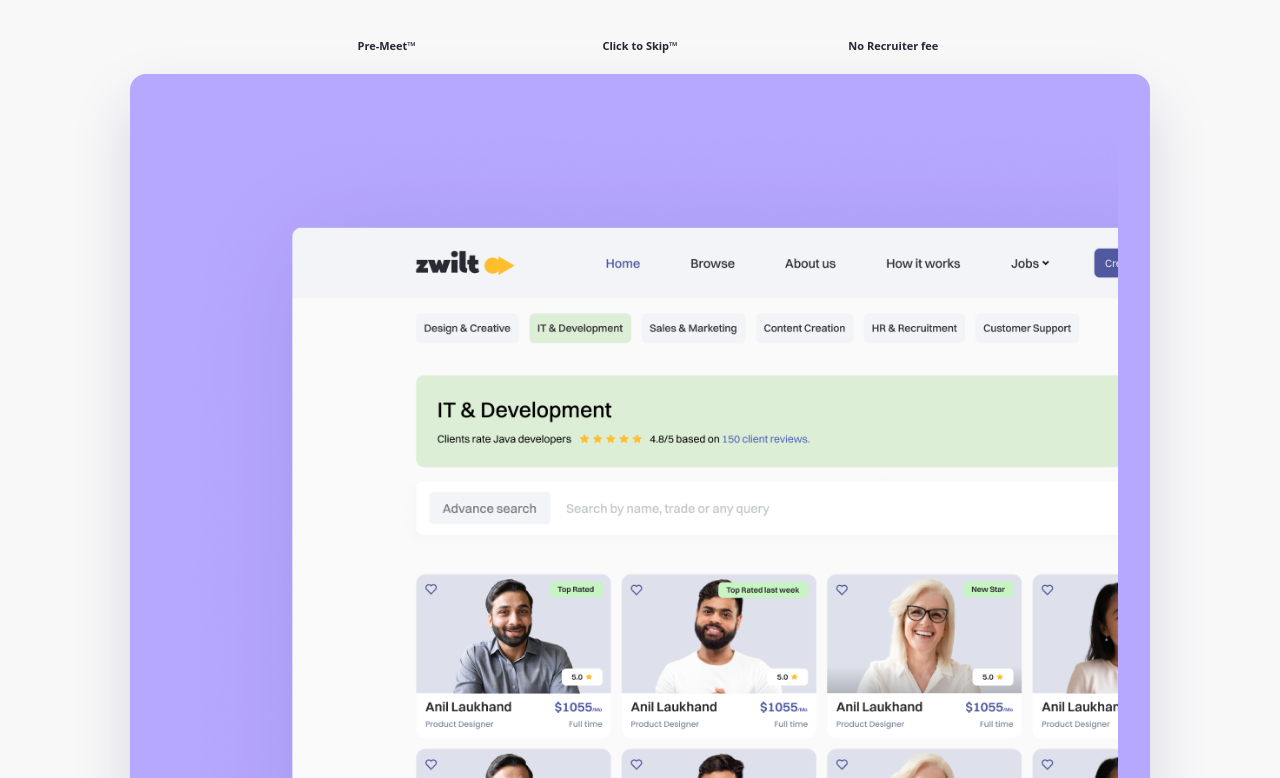
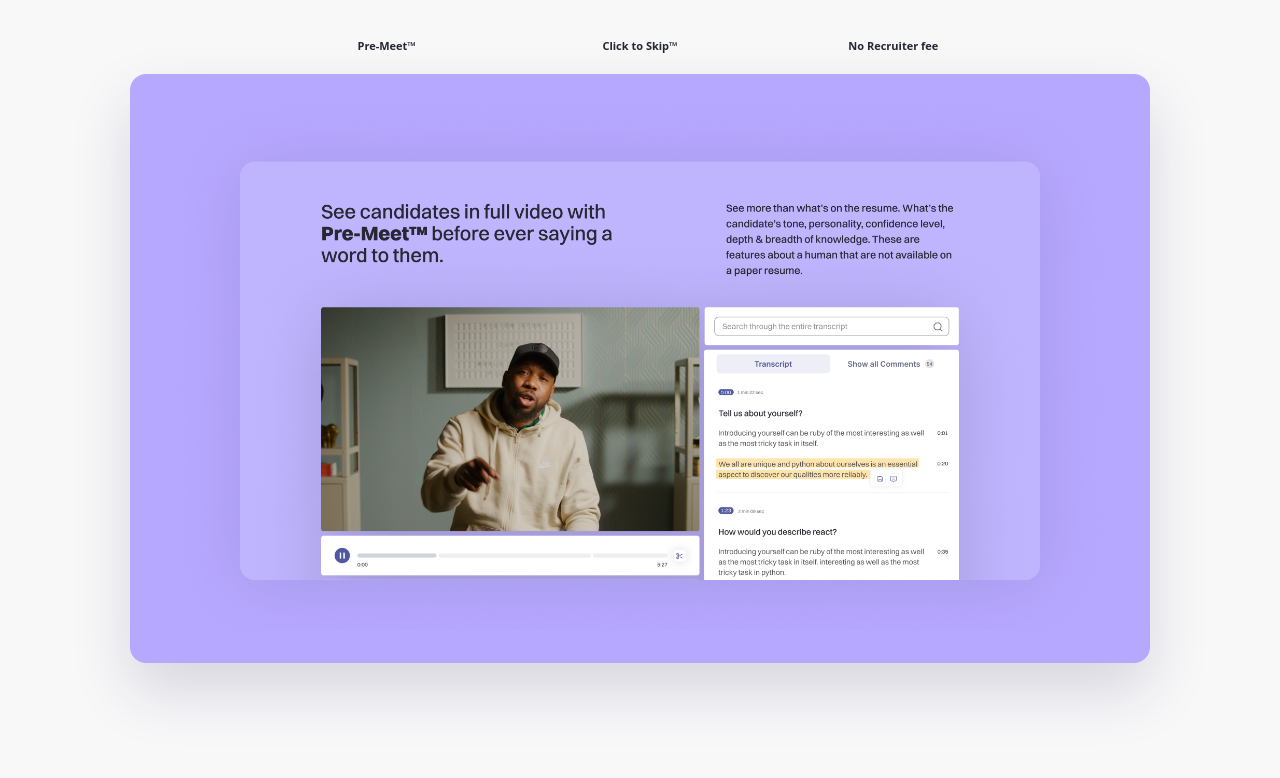
Before and after one commit to Mauricecliff/Punch-Assesment, a Next.js app: page / in a window 1280 px wide. Shown: the part 2502-3280 px from the top of the page. Built offline with nearby package versions, Linux system fonts and the light colour scheme.

Commit message:
🧱 added browse comp

```diff
--- a/app/components/Browse.tsx
+++ b/app/components/Browse.tsx
@@ -24,7 +24,7 @@ export default function Browse() {
 
         <div className="mt-5 w-full max-w-[1020px] overflow-hidden rounded-2xl bg-[#b7a8ff] p-5 shadow-[0_28px_60px_rgba(35,23,76,0.15)] md:p-8">
           <Image
-            src="/section-1.png"
+            src="/section-3.png"
             alt="Browse experience interface"
             width={1200}
             height={740}
```
